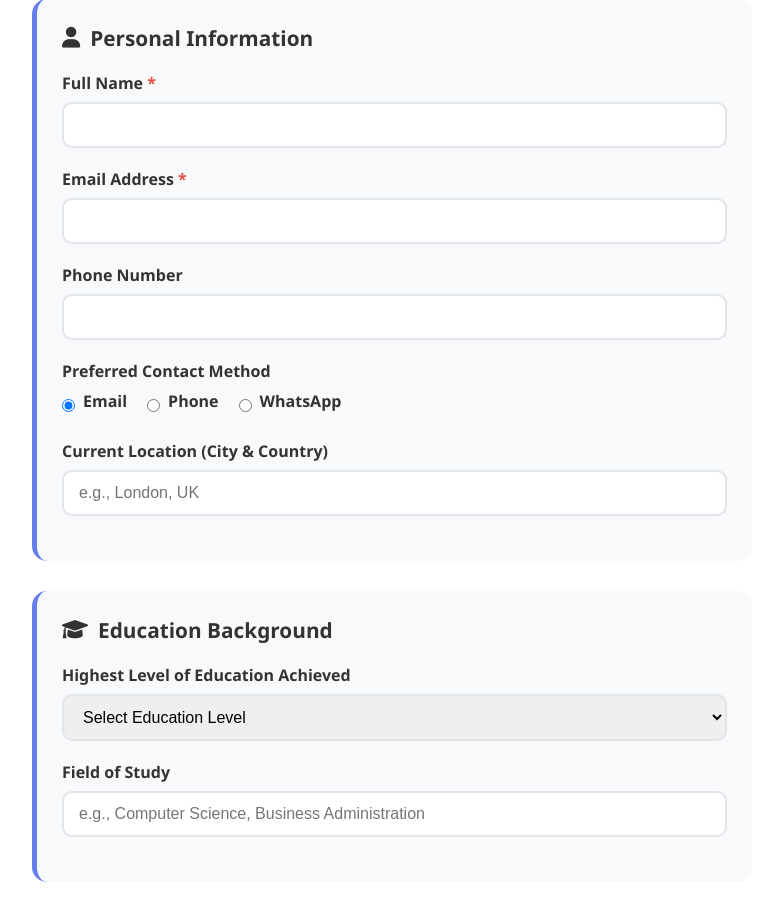
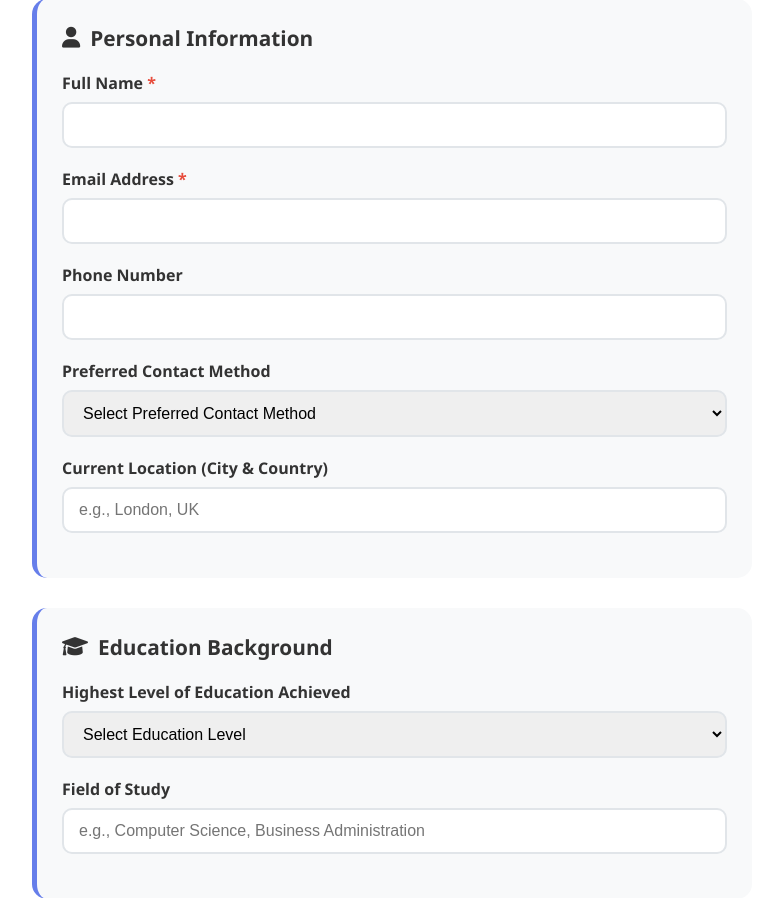
Before and after one commit to tchasinga/cv-forms-submissions, a PHP site: page / in a window 1280 px wide. Shown: the part 230-1128 px from the top of the page, without its empty margins (248-1006 px from the left). Run offline with PHP 8.4, Linux system fonts and the light colour scheme.

Commit message:
Replace radio buttons with a dropdown for preferred contact method selection to streamline user experience.

```diff
--- a/index.php
+++ b/index.php
@@ -356,20 +356,12 @@ if ($_SERVER['REQUEST_METHOD'] === 'POST') {
 
                     <div class="form-group">
                         <label>Preferred Contact Method</label>
-                        <div class="radio-group">
-                            <div class="radio-option">
-                                <input type="radio" id="contact_email" name="preferred_contact" value="Email" checked>
-                                <label for="contact_email">Email</label>
-                            </div>
-                            <div class="radio-option">
-                                <input type="radio" id="contact_phone" name="preferred_contact" value="Phone">
-                                <label for="contact_phone">Phone</label>
-                            </div>
-                            <div class="radio-option">
-                                <input type="radio" id="contact_whatsapp" name="preferred_contact" value="WhatsApp">
-                                <label for="contact_whatsapp">WhatsApp</label>
-                            </div>
-                        </div>
+                        <select name="" id="preferred_contact" name="preferred_contact">
+                            <option value="">Select Preferred Contact Method</option>
+                            <option value="Email">Email</option>
+                            <option value="Phone">Phone</option>
+                            <option value="WhatsApp">WhatsApp</option>
+                        </select>
                     </div>
 
                     <div class="form-group">
```
